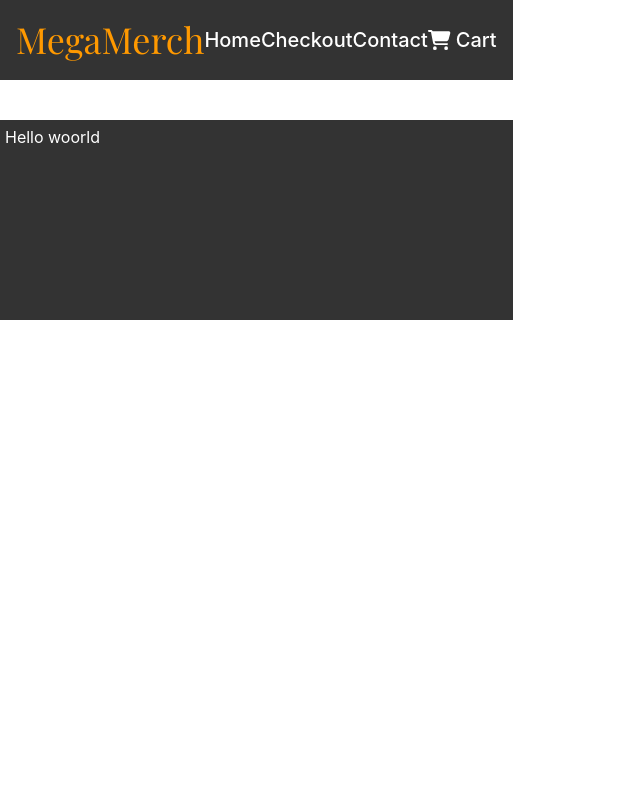
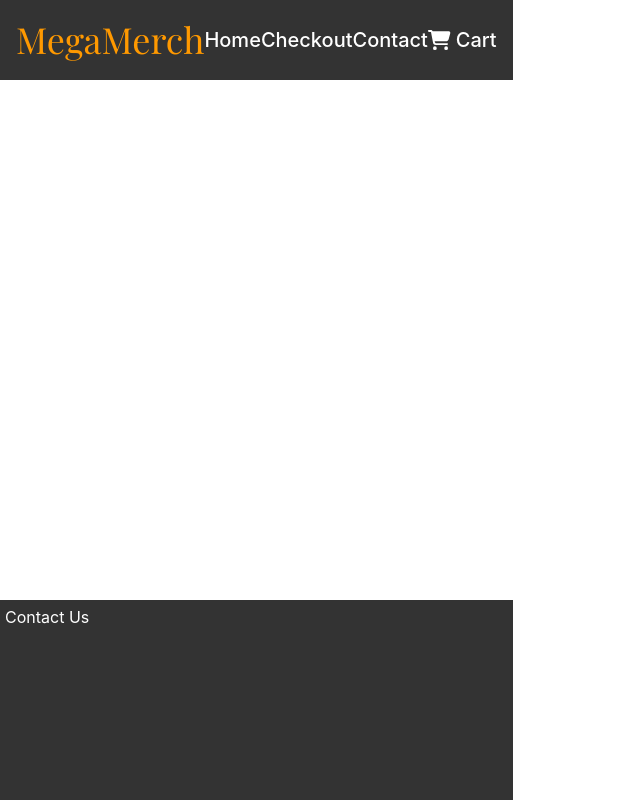
Before and after one commit to olem90/front-end-framworks-CA, a React (Vite) app: page / in a window 1280 px wide. Shown: the whole page, without its empty margins (0-640 px from the left). Built offline with nearby package versions, Linux system fonts and the light colour scheme.

Commit message:
made small changes on my Footer

```diff
--- a/src/components/Footer/Footer.jsx
+++ b/src/components/Footer/Footer.jsx
@@ -3,7 +3,7 @@ import { FooterStyle } from "./Footer.styles.jsx";
 export function Footer() {
     return (
         <FooterStyle>
-            <p>Hello woorld</p>
+            <p>Contact Us</p>
         </FooterStyle>
     );
 }
--- a/src/components/Footer/Footer.styles.jsx
+++ b/src/components/Footer/Footer.styles.jsx
@@ -3,9 +3,9 @@ import styled from 'styled-components';
 export const FooterStyle = styled.div`
     background: #333;
     color: white;
-    width: 100%;
+    width: calc(100vw -16px);
     box-sizing: border-box;
     padding: 5px;
     height: 200px;
-    margin-top: 20px;
+    margin-top: auto;
 `
```
